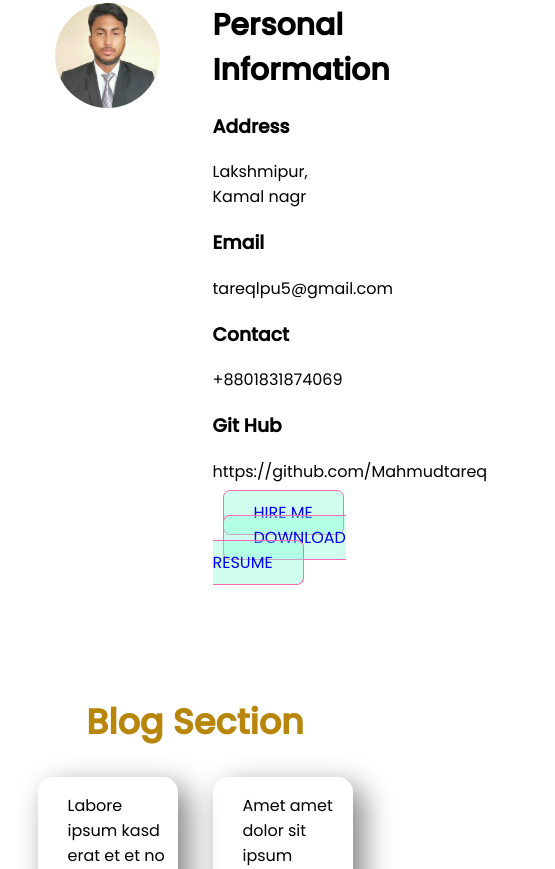
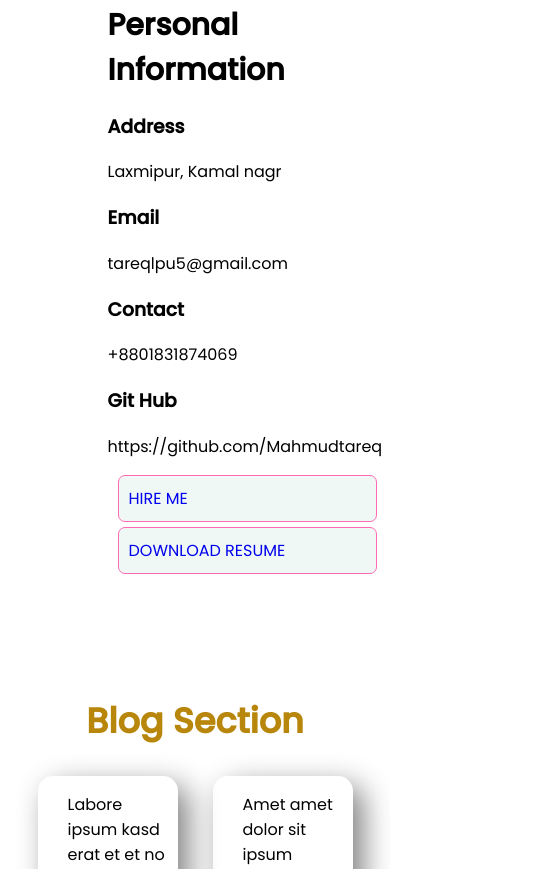
Before and after one commit to Mahmudtareq/personal-portfolio, a plain HTML site: page index.html in a window 390 px wide. Shown: the part 1053-1922 px from the top of the page, 555 px wide, since content can reach past the window. Drawn offline with Linux system fonts and the light colour scheme.

Commit message:
responsive

```diff
--- a/index.html
+++ b/index.html
@@ -17,6 +17,7 @@
 </head>
 
 <body>
+    <!--log and navigation section start-->
     <section class="header-nav section-design">
         <div class="logo">
             <h3>logo</h3>
@@ -30,7 +31,9 @@
             </ul>
         </div>
     </section>
+    <!--log and navigation section end-->
     <!---------------------------->
+    <!--about and image section start -->
     <section class="body-section section-design">
         <div class="about box-shadow">
             <h2>Tareq Mahmud</h2>
@@ -41,11 +44,12 @@
             </p>
         </div>
         <div class="about">
-            <img src="./image/JOBPIC.jpg" alt="pic">
+            <img class="image-1" src="./image/JOBPIC.jpg" alt="pic">
         </div>
     </section>
-
-    <!--new section-->
+    <!--about and image section end -->
+    <!------------------------->
+    <!--personal information and image section start-->
     <section>
         <h1> About Me
         </h1>
@@ -57,7 +61,7 @@
                 <strong style="font-size: 30px;">Personal Information</strong>
                 </h1>
                 <h3>Address</h3>
-                <p>Lakshmipur, Kamal nagr</p>
+                <p>Laxmipur, Kamal nagr</p>
                 <h3>Email</h3>
                 <p>tareqlpu5@gmail.com</p>
                 <h3>Contact</h3>
@@ -72,7 +76,9 @@
 
         </div>
     </section>
+    <!--personal information and image section end-->
     <!---------------------new section------------->
+    <!--blog section start -->
     <section class="bottom-section">
         <h1>Blog Section</h1>
         <div class="row">
@@ -109,6 +115,9 @@
             </div>
         </div>
     </section>
+    <!--blog section end -->
+
+
 </body>
 
 </html>
--- a/style.css
+++ b/style.css
@@ -4,6 +4,7 @@ body{
     margin: 0;
 
 }
+/*for all section*/
 .section-design{
     display: flex;
     margin-bottom: 150px;
@@ -14,6 +15,7 @@ body{
     margin-left: 20px;
     display: inline-flex;
 }
+/*menu bar start*/
 .menu{
     width: 70%;
     overflow: hidden;
@@ -34,13 +36,16 @@ body{
 .menu ul li a:hover{
     box-shadow: 5px 10px 10px gray;
 }
+/*menu end*/
 /*---------------------------------------------*/
+/*for all div in this section*/
 .about{
     width: 40%;
     margin-left: 5%;
     margin-right: 5%;
     padding-left: 5%;
 }
+/*for all images*/
 .image-1{
     border-radius: 50%;
     width: 100%;
@@ -55,25 +60,30 @@ h1{
     color: darkgoldenrod;
 }
 /*------------------------------------------------*/
+/*for all row*/
 .row{
     display: flex;
     margin: 20px;
 }
+/*box shadow design*/
 .box-shadow{
     padding-left: 30px;
     padding-right: 10px;
     box-shadow: 10px 10px 30px gray;
     border-radius: 15px;
 }
+/*link button design */
 .link-btn{
     text-decoration: none;
-    background-color: rgba(127, 255, 212, 0.363);
+    background-color: rgba(211, 236, 228, 0.363);
     margin-left: 10px;
-    padding: 10px 30px;
+    margin-right: 5px;
+    padding: 10px 10px;
     border-radius: 7px;
     border: 1px solid hotpink;
     transition: 1s;
 }
+
 .link-btn:hover{
     background-color: rgba(250, 235, 215, 0.548);
 }
@@ -81,8 +91,29 @@ h1{
 .bottom-section{
     margin-top: 100px;
 }
+/*all div clear*/
 section::after{
     content: ' ';
     display: table;
     clear: both;
 }
+/*responsive design*/
+@media (max-width:700px){
+    .link-btn{
+        display: block;
+        margin-top: 5px;
+    }
+}
+@media( max-width:700px) {
+    .menu{
+        width: 100%;
+
+    }
+
+}
+@media (max-width:700px) {
+    .about{
+        width: 100%;
+    }
+}
+/*footer section*/
```
